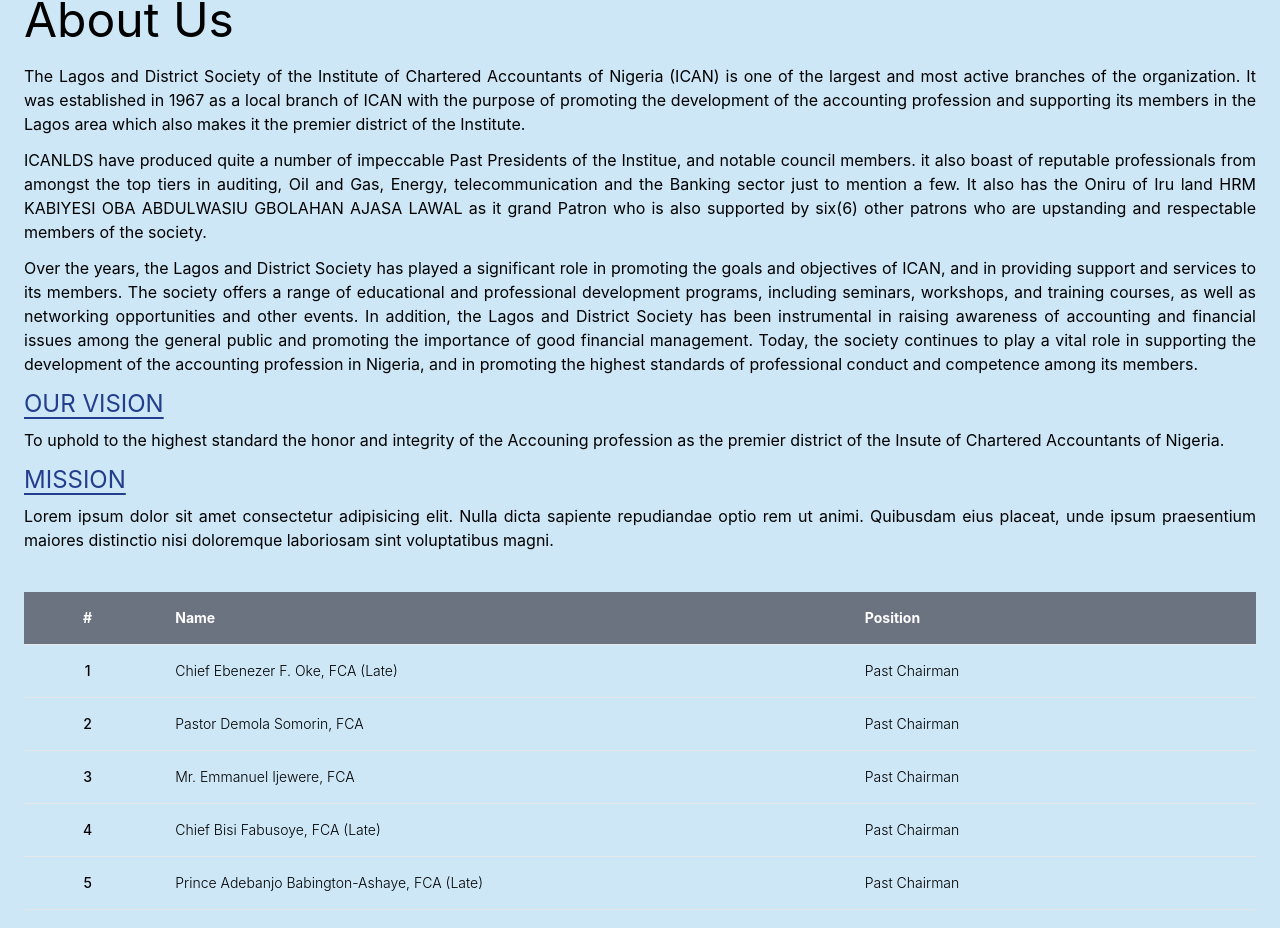
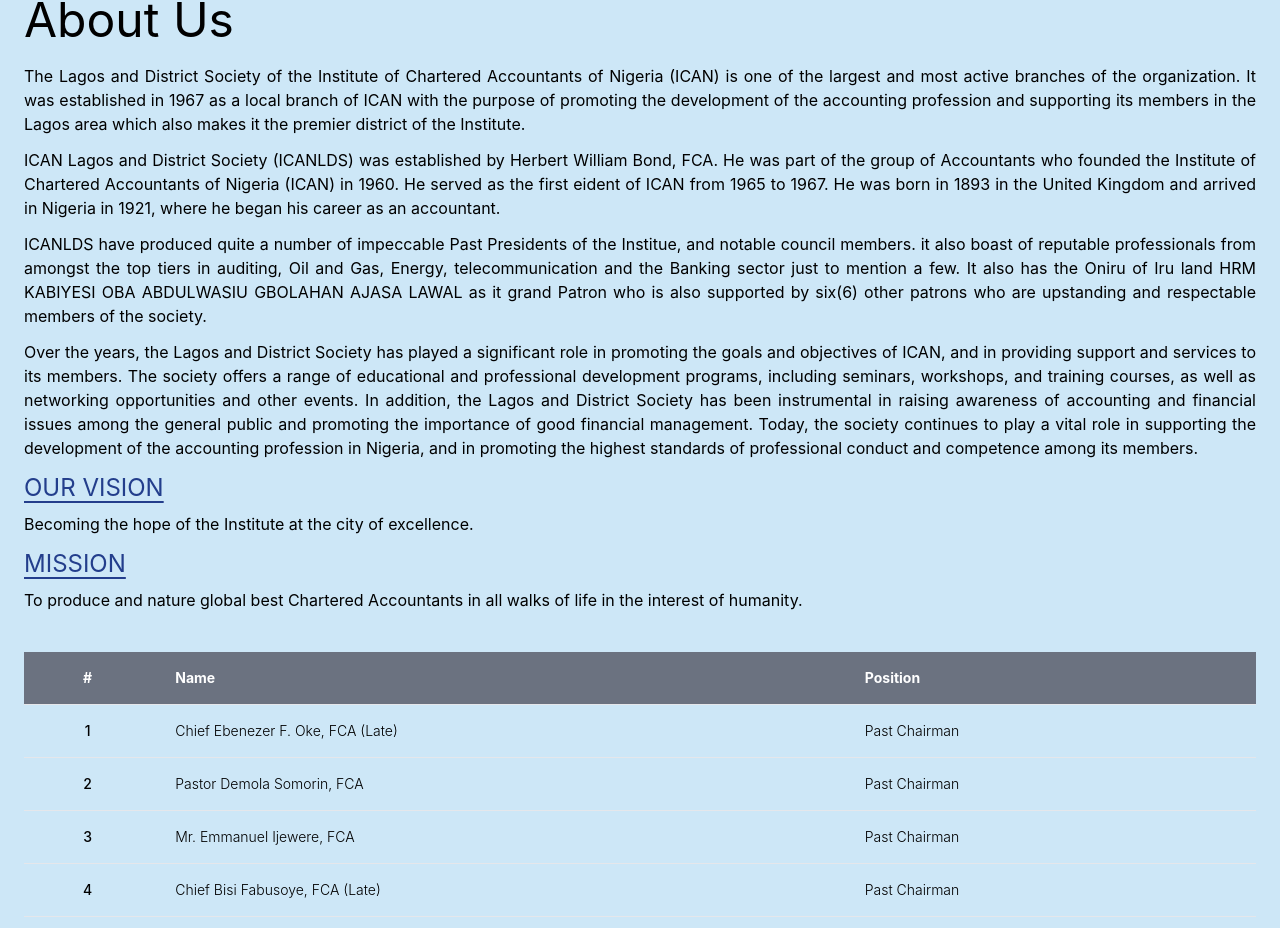
Before and after one commit to 106joshman/ICANLDS, a React (Vite) app: page / in a window 1280 px wide. Shown: the part 1843-2771 px from the top of the page. Built offline with nearby package versions, Linux system fonts and the light colour scheme; what tw-elements would draw is missing.

Commit message:
new vision and mission statement

```diff
--- a/src/Components/Body/Excos.jsx
+++ b/src/Components/Body/Excos.jsx
@@ -67,9 +67,9 @@
             <div className="mb-12">
               <img
                 src={GenSec}
-                className="rounded-full mx-auto shadow-lg mb-4"
+                className="rounded-full mx-auto shadow-lg mb-4 lg:w-[37%]"
                 alt=""
-                style={{ width: "60%" }}
+                style={{ width: "60%", height: 215 }}
               />
               <p className="font-bold mb-1 text-black">Toyin Ogunlowo, FCA</p>
               <p className="text-gray-500">General Secretary</p>
@@ -78,7 +78,7 @@
             <div className="mb-12">
               <img
                 src={Treasurer}
-                className="rounded-full mx-auto shadow-lg mb-4"
+                className="rounded-full mx-auto shadow-lg mb-4 lg:w-[37%]"
                 alt=""
                 style={{ maxWidth: "60%", height: 215 }}
                 // loading="lazy"
@@ -148,7 +148,7 @@
                 // loading="lazy"
               />
               <p className="font-bold mb-1 text-black">
-                Oluwaseun Ileols-Olaseni, FCA
+                Oluwaseun Ileola-Olaseni, FCA
               </p>
               <p className="text-gray-500">Asst. General Secretary</p>
             </div>
@@ -184,7 +184,7 @@
             <div className="mb-12">
               <img
                 src={Ipc}
-                className="rounded-full mx-auto shadow-lg mb-4"
+                className="rounded-full mx-auto shadow-lg mb-4 lg:w-[37%]"
                 alt=""
                 style={{ maxWidth: "60%" }}
                 // loading="lazy"
--- a/src/Components/Body/Hero.jsx
+++ b/src/Components/Body/Hero.jsx
@@ -23,10 +23,10 @@
     <section id="home" className="">
       <div
         className="p-12 md:hidden text-center relative overflow-hidden bg-no-repeat bg rounded-l bg-hero-image h-screen bg-center bg-contain bg-[#233e8c]"
-        style={{
-          // backgroundImage: "url('../../assets/Hero.jpg')",
-          height: "100vh",
-        }}
+        // style={{
+        //   // backgroundImage: "url('../../assets/Hero.jpg')",
+        //   height: "100vh",
+        // }}
       ></div>
       <Carousel
         className="hidden md:flex"
@@ -65,10 +65,10 @@
       </Carousel>
 
       <div
-        className="absolute top-0 right-0 bottom-0 left-0 w-full h-[100vh] lg:h-[132vh] overflow-hidden bg-fixed"
+        className="absolute top-0 right-0 bottom-0 left-0 w-full h-[100vh] lg:h-[110vh] overflow-hidden bg-fixed"
         style={{ backgroundColor: "rgba(0, 0, 0, 0.2)" }}
       >
-        <div className="flex justify-center border border-none w-[85%] md:w-[65%] p-5 h-[300px] mx-auto rounded-lg items-center mt-[180px] bg-[blue]/20">
+        <div className="flex justify-center border border-none w-[85%] md:w-[65%] lg:w-[55%] p-5 h-[300px] mx-auto rounded-lg items-center mt-[277px] md:mt-[127px] lg:mt-[277px] bg-[blue]/20">
           <div className="text-white text-center">
             <h2
               data-aos="fade-down"
--- a/src/Components/Body/about.jsx
+++ b/src/Components/Body/about.jsx
@@ -22,6 +22,15 @@
             branch of ICAN with the purpose of promoting the development of the
             accounting profession and supporting its members in the Lagos area
             which also makes it the premier district of the Institute.
+          </p>
+
+          <p className="text-justify mb-3" data-aos="fade-up">
+            ICAN Lagos and District Society (ICANLDS) was established by Herbert
+            William Bond, FCA. He was part of the group of Accountants who
+            founded the Institute of Chartered Accountants of Nigeria (ICAN) in
+            1960. He served as the first eident of ICAN from 1965 to 1967. He
+            was born in 1893 in the United Kingdom and arrived in Nigeria in
+            1921, where he began his career as an accountant.
           </p>
 
           <p className="text-justify mb-3" data-aos="fade-up">
@@ -57,9 +66,7 @@
             </h3>
 
             <p className="text-justify ">
-              To uphold to the highest standard the honor and integrity of the
-              Accouning profession as the premier district of the Insute of
-              Chartered Accountants of Nigeria.
+              Becoming the hope of the Institute at the city of excellence.
             </p>
           </div>
 
@@ -68,20 +75,10 @@
               mission
             </h3>
             <p className="text-justify ">
-              Lorem ipsum dolor sit amet consectetur adipisicing elit. Nulla
-              dicta sapiente repudiandae optio rem ut animi. Quibusdam eius
-              placeat, unde ipsum praesentium maiores distinctio nisi doloremque
-              laboriosam sint voluptatibus magni.
+              To produce and nature global best Chartered Accountants in all
+              walks of life in the interest of humanity.
             </p>
           </div>
-
-          {/* <div className="my-4" data-aos="fade-right">
-            <p className="text-justify ">
-              The secretariat of the ICAN Lagos and District Society is
-              currently loacted on 106/110 Lewis Street, Obalende, Lagos Island
-              on the 5th Floor.
-            </p>
-          </div> */}
 
           <div className="tablee flex flex-col bg-inherit text-black">
             <div className="overflow-x-auto sm:-mx-6 lg:-mx-8">
--- a/src/Components/Body/gallery.jsx
+++ b/src/Components/Body/gallery.jsx
@@ -29,8 +29,8 @@
   ];
 
   return (
-    <section id="gallery" className="bg-white">
-      <p className="my-4 p-3">Capture memories and events in billion colours ✨</p>
+    <section id="gallery" className="bg-white p-5">
+      {/* <p className="my-4 p-3">Capture memories and events in billion colours ✨</p> */}
       <div className="gallery">
         <Carousel
           autoPlay={true}
--- a/src/Components/Footer/index.jsx
+++ b/src/Components/Footer/index.jsx
@@ -116,7 +116,7 @@
               </Link>
             </div>
             <p className="text-start">
-              ICAN Lagos & District Society, The Premier district.
+              ICAN Lagos & District Society, <br /> The Premier district.
             </p>
           </div>
 
@@ -127,7 +127,7 @@
 
             <p className="mb-4 text-start">
               Thank you for showing interest in joing ICAN Lagos & Districty
-              Society, to continue kindly click on the mambership button in the
+              Society, to continue kindly click on the membership button in the
               top bar 🙂 👍🏾
             </p>
           </div>
```
